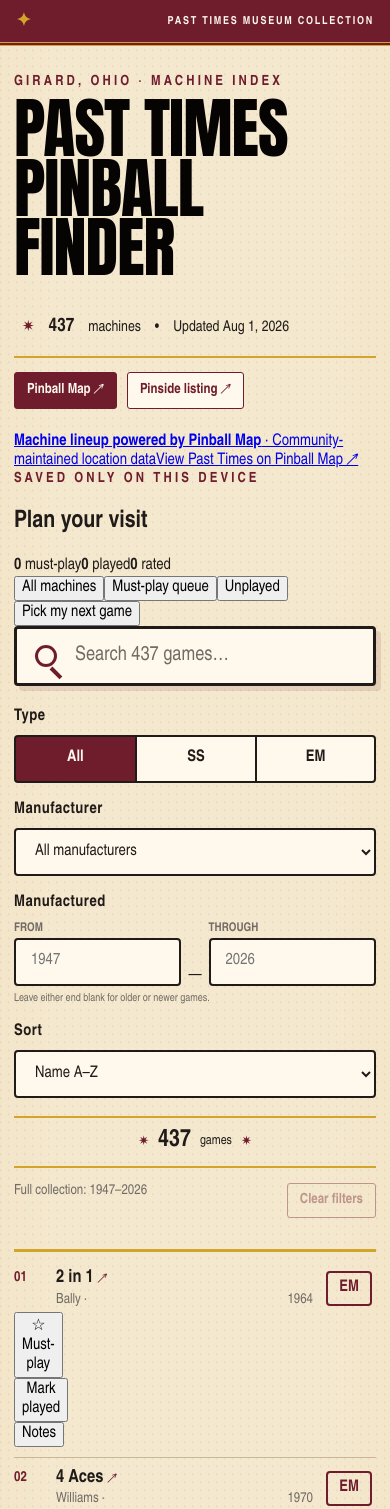
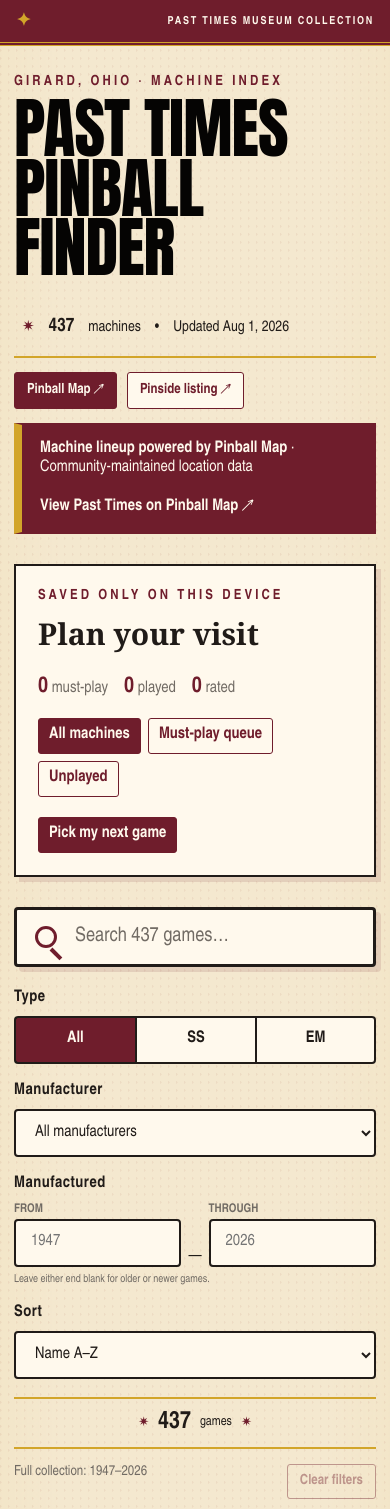
Before and after one commit to wsarles/past-times-pinball, a Next.js app: page / in a window 390 px wide. Shown: the top 1509 px of the page. Built offline with nearby package versions, Linux system fonts and the light colour scheme.

Commit message:
Style visit planner

```diff
--- a/styles/pinball-finder.css
+++ b/styles/pinball-finder.css
@@ -234,6 +234,10 @@
 .filter-actions button:focus-visible,
 .table-heading button:focus-visible,
 .empty-state button:focus-visible,
+.visit-planner button:focus-visible,
+.game-plan-actions button:focus-visible,
+.game-notes-panel button:focus-visible,
+.game-notes-panel textarea:focus-visible,
 a:focus-visible {
   outline: 3px solid var(--mustard);
   outline-offset: 2px;
@@ -300,11 +304,12 @@
 .results { border-top: 3px solid var(--mustard); }
 .table-heading {
   display: grid;
-  grid-template-columns: minmax(320px, 1.75fr) 1fr 110px 90px;
+  grid-template-columns: minmax(240px, 1.55fr) minmax(130px, 1fr) 80px 64px 230px;
   padding: 0 12px 0 86px;
   border-bottom: 2px solid var(--mustard);
 }
-.table-heading button {
+.table-heading button,
+.table-heading > span {
   padding: 14px 8px;
   color: var(--ink);
   background: transparent;
@@ -315,16 +320,17 @@
   letter-spacing: .12em;
   text-transform: uppercase;
 }
+.table-heading > span { cursor: default; }
 .table-heading button::after { content: " ↕"; color: var(--burgundy); font-size: 11px; }
 
 .game-list { margin: 0; padding: 0; list-style: none; }
+.game-item { border-bottom: 1px solid var(--rule); }
 .game-row {
   min-height: 64px;
   display: grid;
-  grid-template-columns: 54px 28px minmax(300px, 1.75fr) 1fr 110px 90px;
+  grid-template-columns: 54px 28px minmax(240px, 1.55fr) minmax(130px, 1fr) 80px 64px 230px;
   align-items: center;
   padding: 7px 12px 7px 0;
-  border-bottom: 1px solid var(--rule);
   transition: background-color 140ms ease-out, transform 140ms ease-out;
 }
 .game-row:hover { background: rgb(210 165 42 / 10%); }
@@ -364,6 +370,119 @@
 footer p { margin: 0; }
 footer a { color: var(--burgundy); font-weight: 800; }
 
+.source-banner {
+  display: flex;
+  align-items: center;
+  justify-content: space-between;
+  gap: 20px;
+  margin: -10px 0 30px;
+  padding: 15px 18px;
+  color: var(--paper-light);
+  background: var(--burgundy);
+  border: 2px solid var(--burgundy);
+  border-left: 8px solid var(--mustard);
+  text-decoration: none;
+}
+.source-banner:hover { box-shadow: 3px 3px 0 var(--mustard); }
+.source-banner span:last-child { font-weight: 900; white-space: nowrap; }
+
+.visit-planner {
+  margin-bottom: 30px;
+  padding: 22px;
+  background: var(--paper-light);
+  border: 2px solid var(--ink);
+  box-shadow: 5px 5px 0 rgb(111 29 44 / 12%);
+}
+.planner-heading,
+.planner-controls,
+.random-pick {
+  display: flex;
+  align-items: center;
+  justify-content: space-between;
+  gap: 20px;
+}
+.planner-heading h2 {
+  margin: 0;
+  font-family: Georgia, serif;
+  font-size: 30px;
+}
+.planner-stats { display: flex; flex-wrap: wrap; gap: 18px; }
+.planner-stats span { color: var(--muted); }
+.planner-stats strong { color: var(--burgundy); font-size: 22px; }
+.planner-controls { margin-top: 18px; }
+.planner-views { display: flex; flex-wrap: wrap; gap: 7px; }
+.planner-views button,
+.random-button,
+.random-pick button,
+.game-plan-actions button,
+.game-notes-panel button {
+  min-height: 36px;
+  padding: 7px 10px;
+  color: var(--burgundy);
+  background: transparent;
+  border: 1px solid var(--burgundy);
+  border-radius: 3px;
+  font-weight: 800;
+}
+.planner-views button.active,
+.game-plan-actions button.active,
+.game-notes-panel button.active {
+  color: var(--paper-light);
+  background: var(--burgundy);
+}
+.random-button {
+  color: var(--paper-light);
+  background: var(--burgundy);
+}
+.random-pick {
+  margin-top: 18px;
+  padding: 14px;
+  background: rgb(210 165 42 / 14%);
+  border: 2px solid var(--mustard);
+}
+.random-pick > div { display: grid; flex: 1; gap: 2px; }
+.random-pick small { color: var(--burgundy); font-weight: 900; text-transform: uppercase; }
+.random-pick strong { font-family: Georgia, serif; font-size: 23px; }
+.random-pick > div > span { color: var(--muted); }
+
+.game-item.must-play { box-shadow: inset 5px 0 0 var(--mustard); }
+.game-item.played .game-name { opacity: .58; text-decoration: line-through; }
+.game-plan-actions { display: flex; flex-wrap: wrap; gap: 5px; padding-left: 4px; }
+.game-plan-actions button { min-height: 32px; padding: 5px 7px; font-size: 11px; }
+
+.game-notes-panel {
+  display: grid;
+  grid-template-columns: auto minmax(260px, 1fr) auto;
+  align-items: end;
+  gap: 18px;
+  padding: 14px 16px 18px 86px;
+  background: rgb(255 249 237 / 72%);
+  border-top: 1px dashed var(--rule);
+}
+.game-notes-panel fieldset { margin: 0; padding: 0; border: 0; }
+.game-notes-panel legend,
+.game-notes-panel label > span {
+  display: block;
+  margin-bottom: 6px;
+  font-size: 12px;
+  font-weight: 900;
+  text-transform: uppercase;
+}
+.rating-buttons { display: flex; gap: 4px; }
+.rating-buttons button { width: 36px; padding: 4px; color: var(--mustard); border-color: var(--mustard); font-size: 18px; }
+.rating-buttons button.active { color: var(--paper-light); background: var(--mustard); }
+.game-notes-panel textarea {
+  width: 100%;
+  min-height: 68px;
+  resize: vertical;
+  padding: 9px;
+  color: var(--ink);
+  background: white;
+  border: 1px solid var(--ink);
+  border-radius: 3px;
+}
+.game-notes-panel small { color: var(--muted); white-space: nowrap; }
+
 @media (max-width: 1050px) {
   .filter-grid { grid-template-columns: 1fr 1.4fr 1.5fr; }
   .filter-grid > :nth-child(4) { grid-column: 1 / 2; }
@@ -394,10 +513,11 @@
     grid-template-columns: 34px minmax(0, 1fr) auto;
     grid-template-areas:
       "number name type"
-      "number details type";
+      "number details type"
+      "plan plan plan";
     gap: 3px 8px;
     min-height: 73px;
-    padding: 10px 4px 10px 0;
+    padding: 10px 4px;
   }
   .row-number { grid-area: number; align-self: start; padding-top: 2px; font-size: 14px; }
   .row-star { display: none; }
@@ -406,6 +526,12 @@
   .game-year { grid-area: details; justify-self: end; margin-right: 5px; padding: 0; color: var(--muted); font-size: 14px; }
   .game-maker::after { content: " ·"; }
   .type-badge { grid-area: type; width: 46px; padding: 6px 3px; }
+  .game-plan-actions { grid-area: plan; margin: 7px 0 0 34px; padding: 0; }
+  .game-notes-panel { grid-template-columns: 1fr; align-items: stretch; gap: 12px; padding: 14px; }
+  .game-notes-panel small { white-space: normal; }
+  .source-banner, .planner-heading, .planner-controls, .random-pick { align-items: flex-start; flex-direction: column; }
+  .source-banner span:last-child { white-space: normal; }
+  .planner-stats { gap: 10px 16px; }
   footer { flex-direction: column; gap: 8px; }
 }
 
```
